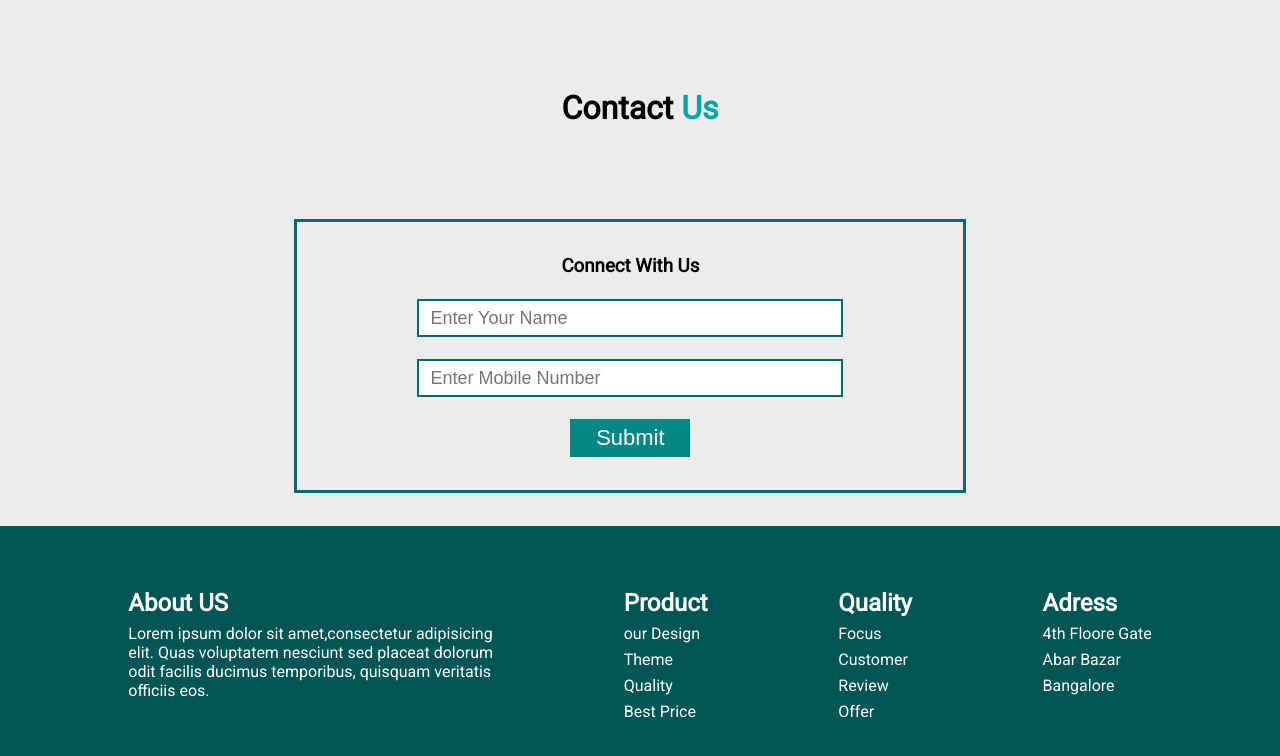
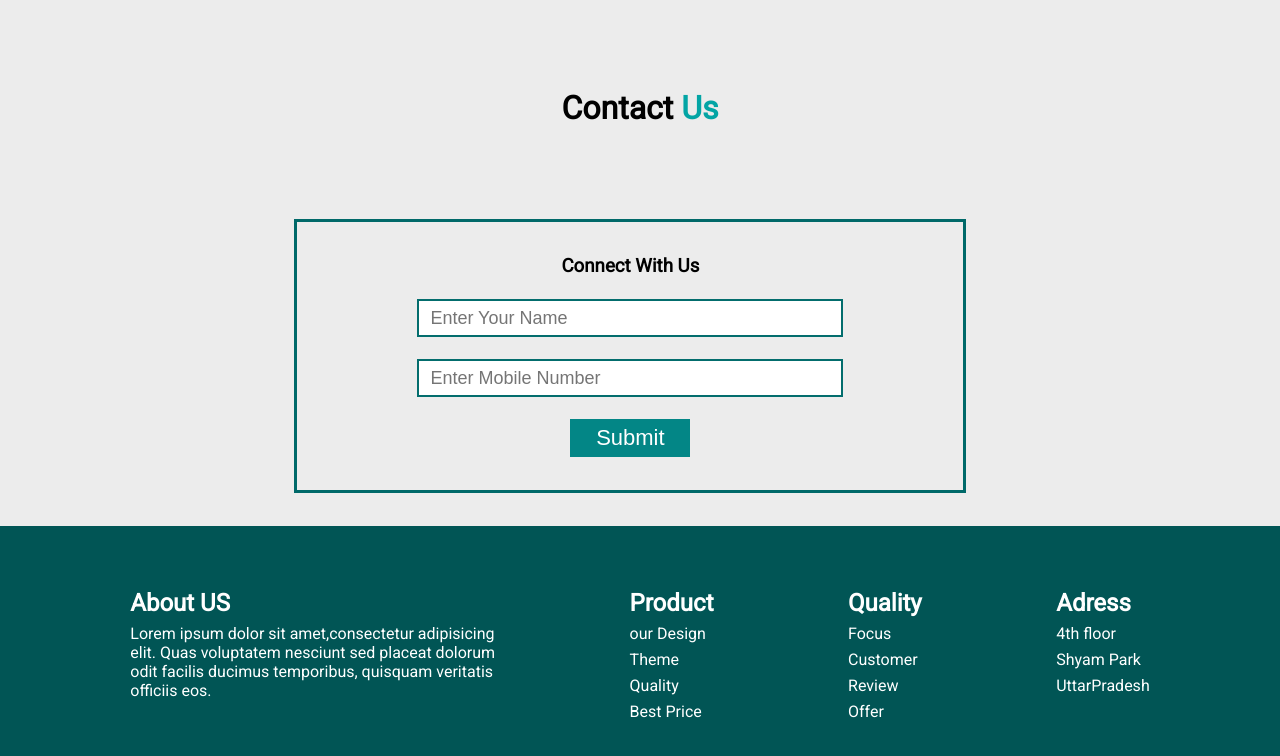
Before and after one commit to Nightmare935/ecomm_frontend, a plain HTML site: page index.html in a window 1280 px wide. Shown: the part 3204-3960 px from the top of the page. Drawn offline with Linux system fonts and the light colour scheme; a web font is replaced by a local one.

Commit message:
Update index.html

```diff
--- a/index.html
+++ b/index.html
@@ -238,9 +238,9 @@
         </div>
         <div class="text">
             <h2>Adress</h2>
-            <p>4th Floore Gate</p>
-            <p>Abar Bazar</p>
-            <p>Bangalore</p>
+            <p>4th floor </p>
+            <p>Shyam Park</p>
+            <p>UttarPradesh</p>
 
         </div>
     </div>
```
